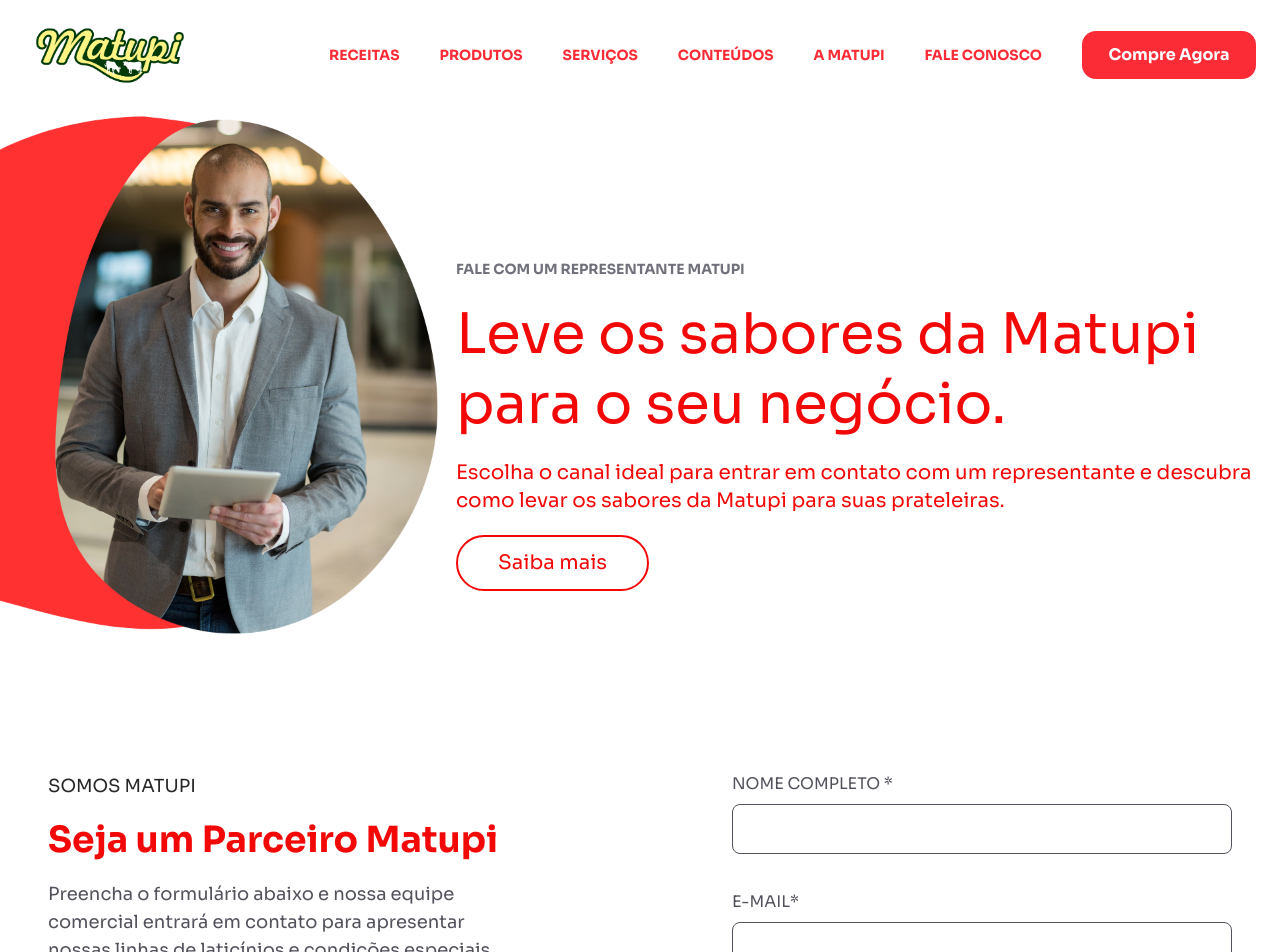
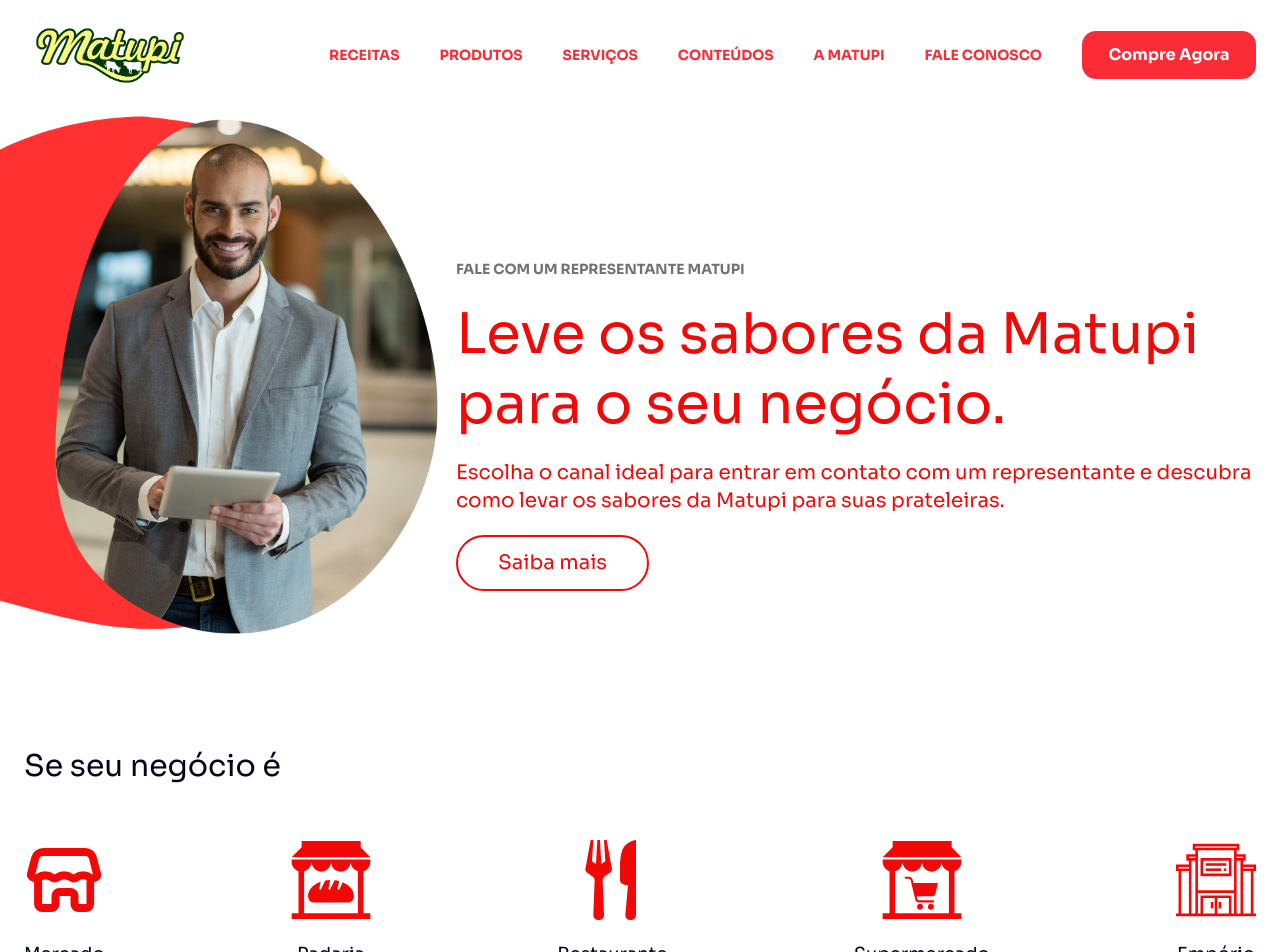
Before and after one commit to your-count-sites/site-matupi, a Next.js app: page /servicos in a window 1280 px wide. Shown: the top 952 px of the page. Built offline with nearby package versions, Linux system fonts and the light colour scheme.

Commit message:
feat: add business icons for services section on Servicos page

```diff
--- a/src/app/servicos/page.tsx
+++ b/src/app/servicos/page.tsx
@@ -11,6 +11,19 @@
 import Link from "next/link";
 import { FaFacebookF, FaInstagram, FaWhatsapp } from "react-icons/fa";
 import { toast } from "sonner";
+import Market from "@/components/svg/market";
+import Bakery from "@/components/svg/bakery";
+import Restaurant from "@/components/svg/restaurant";
+import Supermarket from "@/components/svg/supermarket";
+import Emporium from "@/components/svg/emporium";
+
+const BUSINESS = [
+  { name: "Mercado", icon: <Market /> },
+  { name: "Padaria", icon: <Bakery /> },
+  { name: "Restaurante", icon: <Restaurant /> },
+  { name: "Supermercado", icon: <Supermarket /> },
+  { name: "Empório", icon: <Emporium /> },
+];
 
 const contactSchema = z.object({
   name: z.string().min(1, "Insira seu nome"),
@@ -94,6 +107,22 @@
           </Container>
         </div>
         <Image src={ServiceBanner} alt="Matupi" className="lg:flex hidden" />
+      </section>
+
+      <section className="w-full overflow-hidden py-26">
+        <Container>
+          <div className="w-full flex flex-col gap-14">
+            <h1 className="text-3xl">Se seu negócio é</h1>
+            <div className="w-full flex flex-row gap-5 justify-between">
+              {BUSINESS.map((item) => (
+                <div className="flex flex-col items-center gap-5">
+                  {item.icon}
+                  <h2 className="text-lg">{item.name}</h2>
+                </div>
+              ))}
+            </div>
+          </div>
+        </Container>
       </section>
 
       <section className="w-full overflow-hidden" id="form">
--- /dev/null
+++ b/src/components/svg/bakery.tsx
@@ -0,0 +1,18 @@
+import * as React from "react";
+
+function Bakery(props: any) {
+  return (
+    <svg
+      fill="#f30808"
+      xmlns="http://www.w3.org/2000/svg"
+      viewBox="0 0 256 253"
+      xmlSpace="preserve"
+      {...props}
+      className="w-20 h-20"
+    >
+      <path d="M70.699 198.294c-7.713 0-14.549-6.795-15.758-16.242a36.437 36.437 0 01-.286-4.556c0-19.932 16.423-37.183 40.357-45.578l-4.361 21.04c-.46 2.215.898 4.456 2.744 4.513 1.023.032 2.021-.637 2.556-1.719l13.684-27.658c5.1-.917 10.412-1.478 15.884-1.592l-5.478 26.45c-.413 1.985.678 4.084 2.299 4.458 1.164.269 2.395-.415 3.012-1.664l14.159-28.639a98.29 98.29 0 0114.704 2.73l-4.79 23.116c-.817 3.932 3.62 6.213 5.312 2.794l10.904-22.043c21.385 8.914 35.704 25.185 35.704 43.794a35.32 35.32 0 01-.292 4.556c-1.203 9.447-8.039 16.243-15.752 16.243l-114.602-.003zM2 61h252v8c-.301 14.158-9.11 25.609-22 29.554V233h22v18H2v-18h22V98.576C11.625 94.302 2 82.678 2 69v-8zm40 37.594V233h172V98.5c-13.228-3.738-22.954-15.728-22.954-30.154 0 10.448-9.63 31.447-31.363 31.447-24.053 0-31.464-20.395-31.464-31.447 0 11.855-9.513 31.47-31.202 31.47-24.971 0-31.727-24.992-31.727-31.47 0 14.549-9.888 26.62-23.29 30.248zM222.832 22H223V2H34v20L2 54h252l-31.168-32z" />
+    </svg>
+  );
+}
+
+export default Bakery;
--- /dev/null
+++ b/src/components/svg/emporium.tsx
@@ -0,0 +1,24 @@
+import * as React from "react";
+
+function Emporium(props: any) {
+  return (
+    <svg
+      fill="#f30808"
+      xmlns="http://www.w3.org/2000/svg"
+      viewBox="0 0 290.626 290.626"
+      xmlSpace="preserve"
+      {...props}
+      className="w-20 h-20"
+    >
+      <path d="M281.251 267.188V112.5h9.374V89.063H243.75V75h9.375V51.563h-32.813V37.5h9.375V14.063H60.938V37.5h9.375v14.063H37.5V75h9.375v14.063H0V112.5h9.375v154.688H0v9.375h290.626v-9.375h-9.375zm-234.376 0H18.75V112.5h28.125v154.688zm0-164.062h-37.5v-4.688h37.5v4.688zm23.438 164.062H56.25V75h14.063v192.188zm0-201.562H46.875v-4.688h23.438v4.688zm0-42.188h150v4.688h-150v-4.688zm70.313 243.75H98.438v-56.25h42.188v56.25zm51.562 0H150v-56.25h42.188v56.25zm18.75 0h-9.375v-65.625h-112.5v65.625h-9.375v-75h131.25v75zm0-215.625v131.25H79.688V37.5h131.25v14.063zm9.374 14.063v-4.688h23.438v4.688h-23.438zm14.064 23.437v178.125h-14.063V75h14.063v14.063zm37.499 178.125H243.75V112.5h28.125v154.688zm9.375-164.062h-37.5v-4.688h37.5v4.688z" />
+      <path d="M201.563 65.625h-112.5v65.625h112.5V65.625zm-9.375 56.25h-93.75V75h93.75v46.875z" />
+      <path d="M107.813 84.375H182.813V93.75H107.813z" />
+      <path d="M173.438 103.125H182.813V112.5H173.438z" />
+      <path d="M107.813 103.125H164.063V112.5H107.813z" />
+      <path d="M126.563 225H135.938V248.438H126.563z" />
+      <path d="M154.688 225H164.063V248.438H154.688z" />
+    </svg>
+  );
+}
+
+export default Emporium;
--- /dev/null
+++ b/src/components/svg/market.tsx
@@ -0,0 +1,18 @@
+import * as React from "react";
+
+function Market(props: any) {
+  return (
+    <svg
+      fill="#f30808"
+      viewBox="0 0 200 200"
+      data-name="Layer 1"
+      xmlns="http://www.w3.org/2000/svg"
+      {...props}
+      className="w-20 h-20"
+    >
+      <path d="M181.75 42.5c-3-13-15-22.5-29-22.5h-105a30.6 30.6 0 00-29.5 22.5l-10.5 40c-2 7 1 14 7 18l2 1.5c3 1.5 5.5 3 8.5 3.5V160a20.06 20.06 0 0020 20h23.5a20.06 20.06 0 0020-20v-20h27.5v20a20.06 20.06 0 0020 20h19a20.06 20.06 0 0020-20v-54.5a22.09 22.09 0 008-3l2-1.5a16.87 16.87 0 007-18.5zM156.25 160h-20v-20a20.06 20.06 0 00-20-20h-27.5a20.06 20.06 0 00-20 20v20h-23.5v-60c6.5-2.5 13.5-1.5 19.5 2a21.07 21.07 0 0024 0 21.07 21.07 0 0124 0 21.07 21.07 0 0024 0 20.87 20.87 0 0119.5-2zm14.5-74.5a40.69 40.69 0 00-46 0 .94.94 0 01-1.5 0 40.69 40.69 0 00-46 0 .94.94 0 01-1.5 0 40.69 40.69 0 00-46 0 .94.94 0 01-1.5 0l9.5-38c1-4.5 5-7.5 10-7.5h105.5a9.64 9.64 0 019.5 7.5l9.5 38s-1 .5-1.5 0z" />
+    </svg>
+  );
+}
+
+export default Market;
--- /dev/null
+++ b/src/components/svg/restaurant.tsx
@@ -0,0 +1,17 @@
+import * as React from "react";
+
+function Restaurant(props: any) {
+  return (
+    <svg
+      viewBox="0 0 15 15"
+      xmlns="http://www.w3.org/2000/svg"
+      fill="#f30808"
+      {...props}
+      className="w-20 h-20"
+    >
+      <path d="M3.5 0l-1 5.5c-.146.805 1.782 1.181 1.75 2L4 14c-.038 1 1 1 1 1s1.038 0 1-1l-.25-6.5c-.031-.818 1.733-1.18 1.75-2L6.5 0H6l.25 4-.75.5L5.25 0h-.5L4.5 4.5 3.75 4 4 0h-.5zM12 0c-.736 0-1.964.655-2.455 1.637C9.135 2.373 9 4.018 9 5v2.5c0 .818 1.09 1 1.5 1L10 14c-.09.996 1 1 1 1s1 0 1-1V0z" />
+    </svg>
+  );
+}
+
+export default Restaurant;
--- /dev/null
+++ b/src/components/svg/supermarket.tsx
@@ -0,0 +1,18 @@
+import * as React from "react";
+
+function Supermarket(props: any) {
+  return (
+    <svg
+      fill="#f30808"
+      xmlns="http://www.w3.org/2000/svg"
+      viewBox="0 0 256 253"
+      xmlSpace="preserve"
+      {...props}
+      className="w-20 h-20"
+    >
+      <path d="M179 135.725l-7.808 32.874a13.204 13.204 0 01-12.891 10.188h-47.393l1.865 7.771a6.587 6.587 0 006.424 5.065h46.967v6.625h-46.967a13.192 13.192 0 01-12.867-10.144L91.796 127.54a6.588 6.588 0 00-6.425-5.065H73v-6.625h12.371a13.192 13.192 0 0112.867 10.144l2.335 9.731H179zm-66.809 76.602a9.523 9.523 0 009.523 9.523c5.26 0 9.523-4.264 9.523-9.523s-4.264-9.523-9.523-9.523c-5.26-.001-9.523 4.263-9.523 9.523zm34.781 0a9.523 9.523 0 009.523 9.523c5.26 0 9.523-4.264 9.523-9.523s-4.264-9.523-9.523-9.523c-5.26-.001-9.523 4.263-9.523 9.523zM2 69c0 13.678 9.625 25.302 22 29.576V233H2v18h252v-18h-22V98.554c12.89-3.945 21.699-15.396 22-29.554v-8H2v8zm63.29-.654c0 6.477 6.755 31.47 31.727 31.47 21.689 0 31.202-19.615 31.202-31.47 0 11.052 7.41 31.447 31.464 31.447 21.733 0 31.363-20.999 31.363-31.447 0 14.425 9.726 26.416 22.954 30.154V233H42V98.594c13.402-3.628 23.29-15.699 23.29-30.248zM222.832 22H223V2H34v20L2 54h252l-31.168-32z" />
+    </svg>
+  );
+}
+
+export default Supermarket;
```
